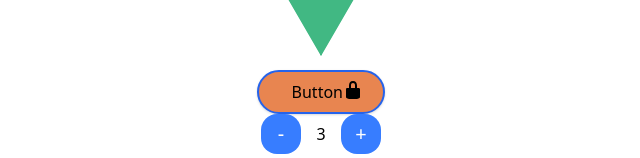
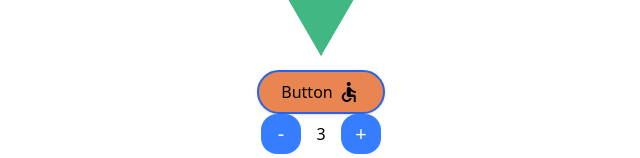
Before and after one commit to ziaadini/tailwind-vue, a Vue app: page / in a window 1280 px wide. Shown: the part 130-288 px from the top of the page, without its empty margins (382-1022 px from the left). Built offline with nearby package versions, Linux system fonts and the light colour scheme.

Commit message:
app button added

```diff
--- a/public/index.html
+++ b/public/index.html
@@ -6,6 +6,7 @@
     <meta name="viewport" content="width=device-width,initial-scale=1.0">
     <link rel="icon" href="<%= BASE_URL %>favicon.ico">
     <title><%= htmlWebpackPlugin.options.title %></title>
+    <link href="https://fonts.googleapis.com/icon?family=Material+Icons" rel="stylesheet">
   </head>
   <body>
     <noscript>
--- a/src/App.vue
+++ b/src/App.vue
@@ -1,31 +1,35 @@
 <template>
   <div class="flex justify-center">
-     <img alt="Vue logo" src="./assets/logo.png">
+    <img alt="Vue logo" src="./assets/logo.png" />
   </div>
   <div class="flex items-center flex-col ">
-    <AppButton variant="warning" rounded/>
-      <app-number-picker :max="5" v-model="numberPickerCount"></app-number-picker>
+    <AppButton variant="warning" rounded icon="accessible" disabled @click="clicked" />
+    <app-number-picker :max="5" v-model="numberPickerCount"></app-number-picker>
     <div>#zia</div>
     <div></div>
   </div>
-
 </template>
 
 <script lang="ts">
-import { defineComponent } from 'vue';
+import { defineComponent } from "vue";
 import AppNumberPicker from "@/components/AppNumberPicker.vue";
 import AppButton from "@/components/AppButton.vue";
-import {ref} from 'vue'
+import { ref } from "vue";
 export default defineComponent({
-  name: 'App',
+  name: "App",
   components: {
     AppNumberPicker,
-    AppButton
+    AppButton,
   },
-  setup(){
-    const  numberPickerCount=ref(3)
+  setup() {
+    const numberPickerCount = ref(3);
 
-    return {numberPickerCount}
-  }
+    return { numberPickerCount };
+  },
+  methods: {
+    clicked(): void {
+      console.log("btn is clicked");
+    },
+  },
 });
 </script>
--- a/src/components/AppButton.vue
+++ b/src/components/AppButton.vue
@@ -5,19 +5,13 @@
       'rounded-full': rounded,
       [variantClasses]: true,
     }"
-    class=" flex shadow w-32 block border-blue-600 border-2 focus:outline-none focus:border-blue-600 px-4 py-2 text-blue-60hover:text-white"
+    class="shadow w-32 block border-blue-600 border-2 focus:outline-none focus:border-blue-600 px-4 py-2 text-blue-60 hover:text-white flex justify-center align-center "
+    v-on="$attrs"
+    v-bind="$attrs"
   >
-    <svg
-      class="inline-block h-5 w-5 mr-1"
-      xmlns="http://www.w3.org/2000/svg"
-      fill="currentColor"
-      viewBox="0 0 20 20"
-    >
-      <path
-        fill-rule="evenodd"
-        d="M15.8 8H14V5.6C14 2.703 12.665 1 10 1 7.334 1 6 2.703 6 5.6V8H4c-.553 0-1 .646-1 1.199V17c0 .549.428 1.139.951 1.307l1.197.387A7.731 7.731 0 007.1 19h5.8a7.68 7.68 0 001.951-.307l1.196-.387c.524-.167.953-.757.953-1.306V9.199C17 8.646 16.352 8 15.8 8zM12 8H8V5.199C8 3.754 8.797 3 10 3s2 .754 2 2.199V8z"
-      />
-    </svg>
+    <i v-if="icon" class="material-icons pl-1">
+      {{ icon }}
+    </i>
     <span>Button</span>
   </button>
 </template>
@@ -28,27 +22,30 @@ export default defineComponent({
   props: {
     rounded: {
       type: Boolean,
-      default: false,
+      default: false
     },
     variant: {
       type: String,
-      default: "primary",
+      default: "primary"
     },
+    icon: {
+      type: String,
+      default: ""
+    }
   },
   computed: {
     variantClasses(): string {
       if (this.variant === vairants.primary) {
-        return "bg-primary hover:bg-success hover:text-white";
+        return "bg-primary hover:bg-success hover:text-white disabled:opacity-50";
       } else if (this.variant === vairants.success) {
-        return "bg-success hover:bg-primary hover:text-white";
+        return "bg-success hover:bg-primary hover:text-white disabled:opacity-50";
       } else if (this.variant === vairants.danger) {
-        return "bg-danger hover:bg-success hover:text-white";
+        return "bg-danger hover:bg-success hover:text-white disabled:opacity-50";
       } else if (this.variant === vairants.warning) {
-        return "bg-warning hover:bg-primary hover:text-white";
+        return "bg-warning hover:bg-primary hover:text-white disabled:hover:bg-warning disabled:hover:text-danger";
       }
-
       throw new Error("variant not found");
-    }
-  }
+    },
+  },
 });
 </script>
--- a/tailwind.config.js
+++ b/tailwind.config.js
@@ -1,6 +1,6 @@
-const colors = require('tailwindcss/colors')
+const colors = require("tailwindcss/colors");
 module.exports = {
-  purge: ['./index.html', './src/**/*.{vue,js,ts,jsx,tsx}'],
+  purge: ["./index.html", "./src/**/*.{vue,js,ts,jsx,tsx}"],
   darkMode: false, // or 'media' or 'class'
   theme: {
     extend: {
@@ -9,21 +9,21 @@ module.exports = {
           light: colors.blue,
           DEFAULT: "#377DFF",
           dark: "#124198",
-          hover:'#658dd7'
+          hover: "#658dd7",
         },
         success: {
           light: "#8be77b",
           DEFAULT: "#00bd1d",
           dark: "#008916",
-          hover: "#6cc7a7"
+          hover: "#6cc7a7",
         },
-        danger:{
+        danger: {
           light: "#f16484",
           DEFAULT: "#f53f66",
           dark: "#a80029",
           hover: "#ef7491",
         },
-        warning:{
+        warning: {
           light: "#ec9f76",
           DEFAULT: "#e88550",
           dark: "#f19564",
@@ -31,29 +31,31 @@ module.exports = {
         },
       },
       fontSize: {
-        'xs': '12px',
-        'sm': '14px',
-        'base': '16px',
-        'lg': '18px',
-        'xl': '20px',
-        '2xl': '22px',
-        '3xl': '24px',
-        '4xl': '26px',
-        '5xl': '28px',
+        xs: "12px",
+        sm: "14px",
+        base: "16px",
+        lg: "18px",
+        xl: "20px",
+        "2xl": "22px",
+        "3xl": "24px",
+        "4xl": "26px",
+        "5xl": "28px",
       },
       borderRadius: {
-        'none': '0',
-        'sm': '8px',
-        DEFAULT: '16px',
-        'md': '20px',
-        'lg': '26px',
-        'large': '32px',
-        'full': '9999px',
-      }
+        none: "0",
+        sm: "8px",
+        DEFAULT: "16px",
+        md: "20px",
+        lg: "26px",
+        large: "32px",
+        full: "9999px",
+      },
     },
   },
   variants: {
-    extend: {},
+    extend: {
+      backgroundColor: ["disabled"],
+    },
   },
   plugins: [],
-}
+};
```
